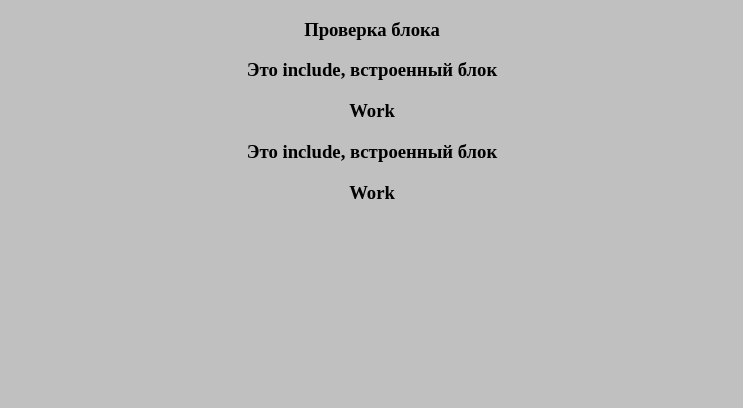
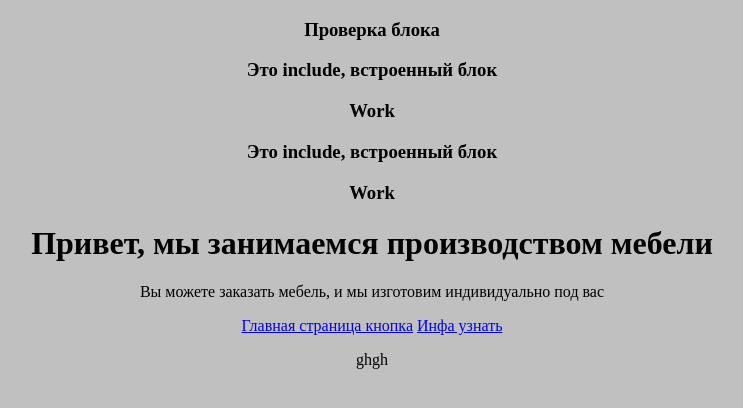
Before and after one commit to MK129y/audi_django, a Django app: page / in a window 1280 px wide. Shown: the top 408 px of the page, without its empty margins (268-1011 px from the left). Run offline with Django 4.2, Linux system fonts and the light colour scheme.

Commit message:
add File

```diff
--- a/mainApp/templates/mainApp/wrapper.html
+++ b/mainApp/templates/mainApp/wrapper.html
@@ -8,5 +8,17 @@
   {% block content %}
 
   {% endblock %}
+<div class="jumbotron">
+    <div class="container">
+        <h1>Привет, мы занимаемся производством мебели</h1>
+        <p> Вы можете заказать мебель, и мы изготовим индивидуально под вас</p>
+        <p>
+        <a href="/" class="btn btn-success btn-lg"> Главная страница кнопка</a>
+        <a href="/news" class="btn btn-success btn-lg"> Инфа узнать</a>
+        </p>
+    </div>
+</div>
+<div class="container">ghgh</div>
+
 </body>
 </html>
```
